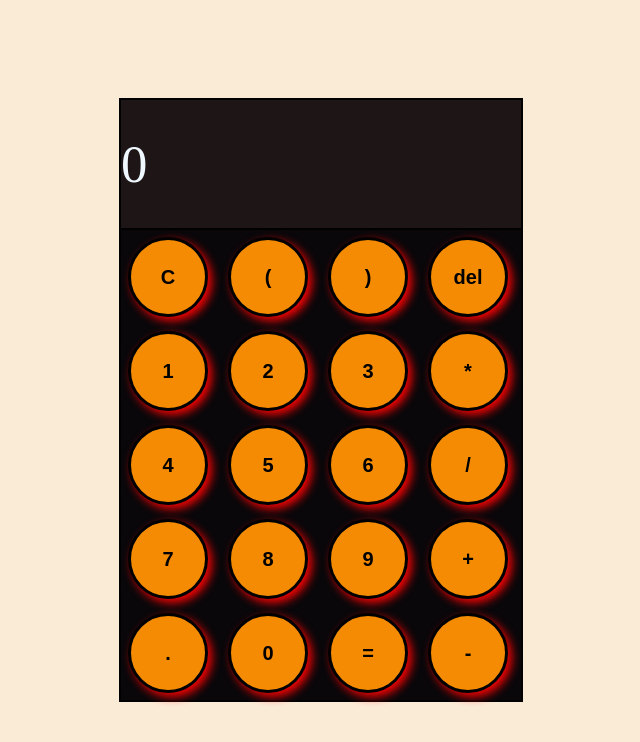
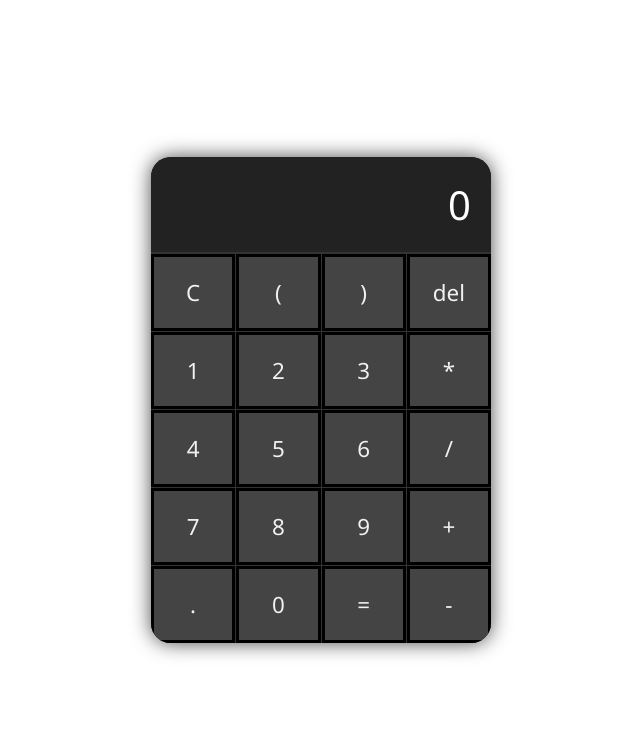
Before and after one commit to vikash308/Calculator, a plain HTML site: page index.html in a window 1280 px wide. Shown: the whole page, without its empty margins (319-959 px from the left). Drawn offline with Linux system fonts and the light colour scheme.

Commit message:
Update style.css

```diff
--- a/style.css
+++ b/style.css
@@ -1,75 +1,74 @@
-*{
+* {
     margin: 0;
     padding: 0;
+    box-sizing: border-box;
+    font-family: 'Segoe UI', Tahoma, Geneva, Verdana, sans-serif;
+}
 
-}
-body{
+body {
     height: 100vh;
-    width: 100vw;
     display: flex;
-   justify-content: center;
-   align-items: center;
-    margin: 0;
-    background-color: antiquewhite;
-
-}
-.cont{
-    border: 2px solid black;
-    display:inline-block;
-    width: 25rem;
-    height: 37.5rem;
-}
-.screen{
-    width: 100%;
-    height: 8rem;
-    display: flex;
+    justify-content: center;
     align-items: center;
-    font-size: 3.3rem;
-    color: aliceblue;
-    border-bottom: 2px solid black;
-    background-color: rgb(30, 22, 22);
+    background-color: linear-gradient(135deg, #2e2e2e, #121212);
 
 }
 
-.key{
-    height: 5rem;
-    width: 5rem;
-    background-color: rgb(244, 139, 2);
-    border-radius: 50%;
-    text-align: center;
-    font-size: 20px;
-    font-weight: 700;
-    margin: 7px;
-    color: black;
+.cont {
+   background-color: #1f1f1f;
+  border-radius: 20px;
+  box-shadow: 0 0 20px rgba(0,0,0,0.7);
+  overflow: hidden;
+  width: 340px;
+  max-width: 90vw;
+}
+
+.screen {
+    background-color: #222;
+    width: 100%;
+    min-height: 80px;
+    word-wrap: break-word;
+    padding: 20px;
+    font-size: 2.5rem;
+    text-align: right;
+    color: #fff;
+    border-bottom: 2px solid #333;
+
+
+}
+
+.key {
+    padding: 20px;
+    background-color: #444;
+    font-size: 1.4rem;
+    color: #f1f1f1;
     cursor: pointer;
     border: 3px solid black;
-   box-shadow:4px 4px 10px rgb(250, 3, 3);
-}
-.key:active{
-    transform: scale(0.92);
-    background-color: rgb(11, 11, 10);
-    border: 4px solid white;
-    color: aliceblue;
-}
-#button{
-    background-color: rgb(9, 7, 10);
-    display: grid;
-    grid-template-columns: 1fr 1fr 1fr 1fr;
+    transition: background 0.2s ease;
 }
 
-@media only screen and (max-width: 400px ) {
-    .cont{
-        width: 100%;
-        height: 99%;
+.key:hover {
+  background-color: #555;
+}
+.key:active {
+    background-color: #666;
+}
+
+#button {
+    background-color: #333;
+    display: grid;
+    gap: 1px;
+    grid-template-columns: repeat(4,1fr);
+}
+
+@media only screen and (max-width: 400px) {
+
+    .key {
+        padding: 15px;
+        font-size: 1.2rem;
     }
-    .key{
-        height: 4rem;
-        width: 4rem;
-    }
-    .screen{
-        height: 20vh;
-    }
-    #button{
-        height: 78vh;
+
+    .screen {
+        font-size: 2rem;
     }
 }
```
